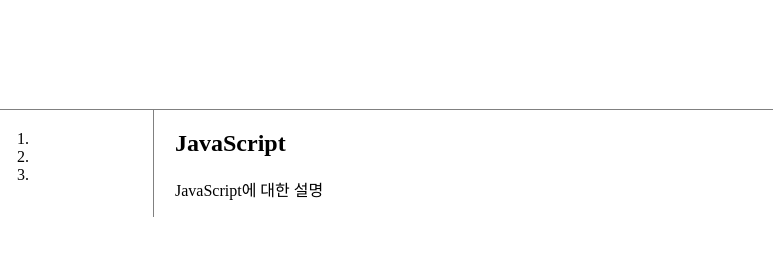
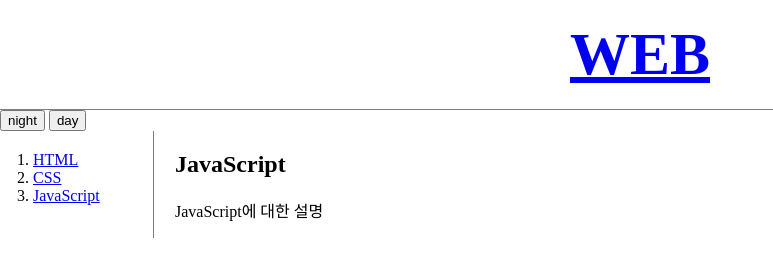
Before and after one commit to hongju-jeong/WEB, a plain HTML site: page 3.html in a window 1280 px wide. Shown: the whole page, without its empty margins (0-773 px from the left). Drawn offline with Linux system fonts and the light colour scheme.

Commit message:
javaScript

```diff
--- a/3.html
+++ b/3.html
@@ -6,8 +6,14 @@
 <link rel="stylesheet" href="style.css">
 </head>
 <body>
-
   <h1><a href="index.html">WEB</a></h1>
+  <input type="button" value="night" onclick="
+    document.querySelector('body').style.backgroundColor ='black' ;
+    document.querySelector('body').style.color ='white' ;
+  ">
+  <input type="button" value="day" onclick="
+    document.querySelector('body').style.backgroundColor ='white' ;
+    document.querySelector('body').style.color ='black' ;">
   <div id="grid">
   <ol>
     <li><a href="1.html">HTML</a></li>
--- a/style.css
+++ b/style.css
@@ -3,10 +3,10 @@ body{
   margin:0;
 }
 
-a {
+/*a {
   color:white;
   text-decoration: none;
-}
+}*/
 h1 {
   font-size: 60px;
   text-align:center;
```
